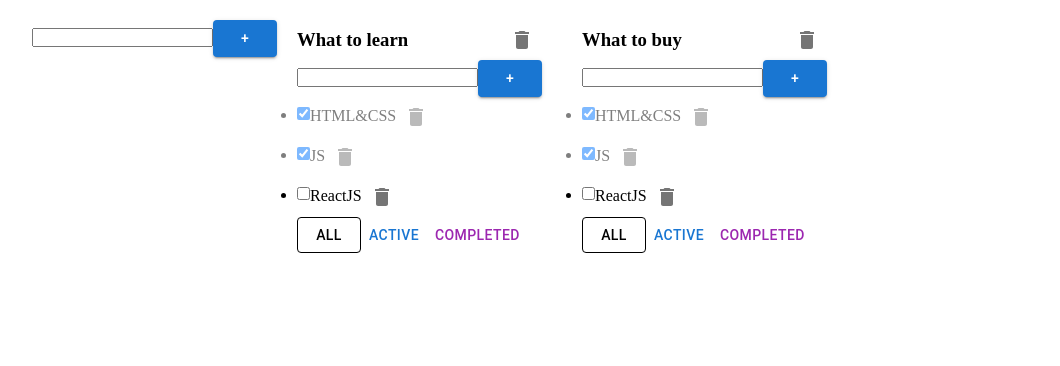
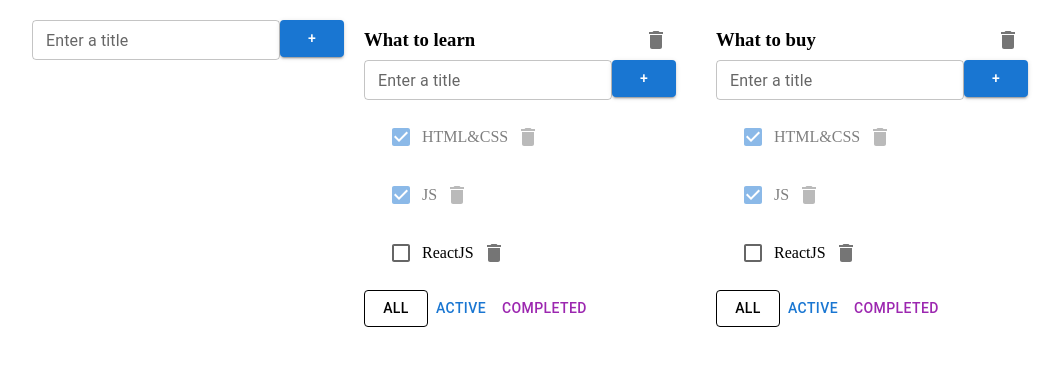
Before and after one commit to L1bertyCode/todolist, a React app: page / in a window 1280 px wide. Shown: the top 366 px of the page, without its empty margins (28-1088 px from the left). Built offline with nearby package versions, Linux system fonts and the light colour scheme.

Commit message:
ch f/AdItFrm,f/EdSPn,w/Tl

```diff
--- a/src/fetures/AddItemForm/ui/AddItemForm.tsx
+++ b/src/fetures/AddItemForm/ui/AddItemForm.tsx
@@ -4,6 +4,7 @@ import { AppButton } from "@/shared/ui/AppButton/AppButton";
 import { ChangeEvent, KeyboardEvent, useState } from "react";
 import MuiButton from '@mui/material/Button';
 import cn from "classnames";
+import TextField from "@mui/material/TextField";
 interface AddItemFormProps {
   addItem: (item: string) => void;
 };
@@ -12,7 +13,7 @@ export const AddItemForm = ({
 }: AddItemFormProps) => {
 
   const [value, setValue] = useState<string>("");
-  const [error, setError] = useState("");
+  const [error, setError] = useState<string>("");
 
   const addItemHandler = () => {
     if (value) {
@@ -20,27 +21,40 @@ export const AddItemForm = ({
       addItem(value);
       setValue("");
     } else {
-      setError("Field is requred");
+      setError("Field is required");
     }
 
   };
   return (
     <div
       className={s.addItemForm}>
-      <AppInput
-        className={cn(error && s.error)}
+      <TextField
+        label={"Enter a title"}
+        variant="outlined"
+        size={'small'}
+        error={!!error}
+        helperText={error}
         value={value} onChange={(e: ChangeEvent<HTMLInputElement>) => setValue(e.currentTarget.value)}
         onKeyUp={(e: KeyboardEvent<HTMLInputElement>) => {
           setError("");
           if (e.key === "Enter") {
             addItemHandler();
           }
+        }} />
+      {/* <AppInput
+        className={cn(error && s.error)}
+        value={value} onChange={(e: ChangeEvent<HTMLInputElement>) => setValue(e.currentTarget.value)}
+        onKeyUp={(e: KeyboardEvent<HTMLInputElement>) => {
+          setError(false);
+          if (e.key === "Enter") {
+            addItemHandler();
+          }
         }}
-      />
+      /> */}
       <MuiButton
         variant="contained"
         onClick={addItemHandler}>+</MuiButton>
-      {error && <div className={s["error-message"]}>{error}</div>}
+      {/* {error ? <div className={s["error-message"]}>{"Field is required"}</div> : undefined} */}
     </div>
   );
 };
--- a/src/fetures/EditableSpan/ui/EditableSpan.tsx
+++ b/src/fetures/EditableSpan/ui/EditableSpan.tsx
@@ -1,6 +1,9 @@
 import { ChangeEvent, KeyboardEvent, useState } from "react";
 import s from "./EditableSpan.module.css";
 import { AppInput } from "@/shared/ui/AppInput/AppInput";
+
+import TextField from "@mui/material/TextField";
+
 interface EditableSpanProps {
   title: string;
   onChangeTitle: (newTitle: string) => void;
@@ -17,8 +20,9 @@ export const EditableSpan = ({ title, onChangeTitle }: EditableSpanProps) => {
         >
           {value}
         </span> :
-        <AppInput
-          type="text"
+        <TextField
+          variant={'outlined'}
+          size={'small'}
           value={value}
           onChange={(e: ChangeEvent<HTMLInputElement>) => { setValue(e.currentTarget.value); }}
           autoFocus
@@ -33,6 +37,22 @@ export const EditableSpan = ({ title, onChangeTitle }: EditableSpanProps) => {
             onChangeTitle(value);
           }}
         />
+        // <AppInput
+        //   type="text"
+        //   value={value}
+        //   onChange={(e: ChangeEvent<HTMLInputElement>) => { setValue(e.currentTarget.value); }}
+        //   autoFocus
+        //   onKeyDown={(e: KeyboardEvent<HTMLInputElement>) => {
+        //     if (e.key === "Enter") {
+        //       setEditMode(false);
+        //       onChangeTitle(value);
+        //     }
+        //   }}
+        //   onBlur={() => {
+        //     setEditMode(false);
+        //     onChangeTitle(value);
+        //   }}
+        // />
       }
 
     </>
--- a/src/widgets/Todolist/Todolist.tsx
+++ b/src/widgets/Todolist/Todolist.tsx
@@ -8,6 +8,9 @@ import { EditableSpan } from "@/fetures/EditableSpan";
 import MuiButton from '@mui/material/Button';
 import MuiIconButton from '@mui/material/IconButton';
 import MuiDeleteIcon from '@mui/icons-material/Delete';
+import Checkbox from "@mui/material/Checkbox";
+import List from '@mui/material/List';
+import ListItem from '@mui/material/ListItem';
 
 interface TodolistProps {
   title: string;
@@ -57,25 +60,28 @@ export const Todolist = ({
       <AddItemForm
         addItem={addTaskCallback}
       />
-      {tasks ? <ul>{tasks.map(t => {
+      {tasks ? <List>{tasks.map(t => {
         const changeTaskTitle = (title: string) => {
           updateTask(todolistId, t.id, title);
         };
         return (
-          <li key={t.id}
-            className={cn(t.isDone && s["is-done"])}
+          <ListItem key={t.id}
+            className={cn(s.task, t.isDone && s["is-done"])}
           >
-            <input
+            <Checkbox
+              checked={t.isDone}
+              onChange={(e: ChangeEvent<HTMLInputElement>) => changeTaskStatus(todolistId, t.id, e.currentTarget.checked)} />
+            {/* <input
               type="checkbox" checked={t.isDone}
               onChange={(e: ChangeEvent<HTMLInputElement>) => changeTaskStatus(todolistId, t.id, e.currentTarget.checked)}
-            />
+            /> */}
             <EditableSpan title={t.title}
               onChangeTitle={changeTaskTitle}
             />
             <MuiIconButton onClick={() => removeTask(todolistId, t.id)}><MuiDeleteIcon /></MuiIconButton>
-          </li>
+          </ListItem>
         );
-      })}</ul> : <div>{"Tasks not found"}</div>}
+      })}</List> : <div>{"Tasks not found"}</div>}
       <div>
         <MuiButton
           variant={filter === 'all' ? 'outlined' : 'text'}
```
Also changed, not shown: src/widgets/Todolist/Todolist.module.css (line endings or trailing spaces).
